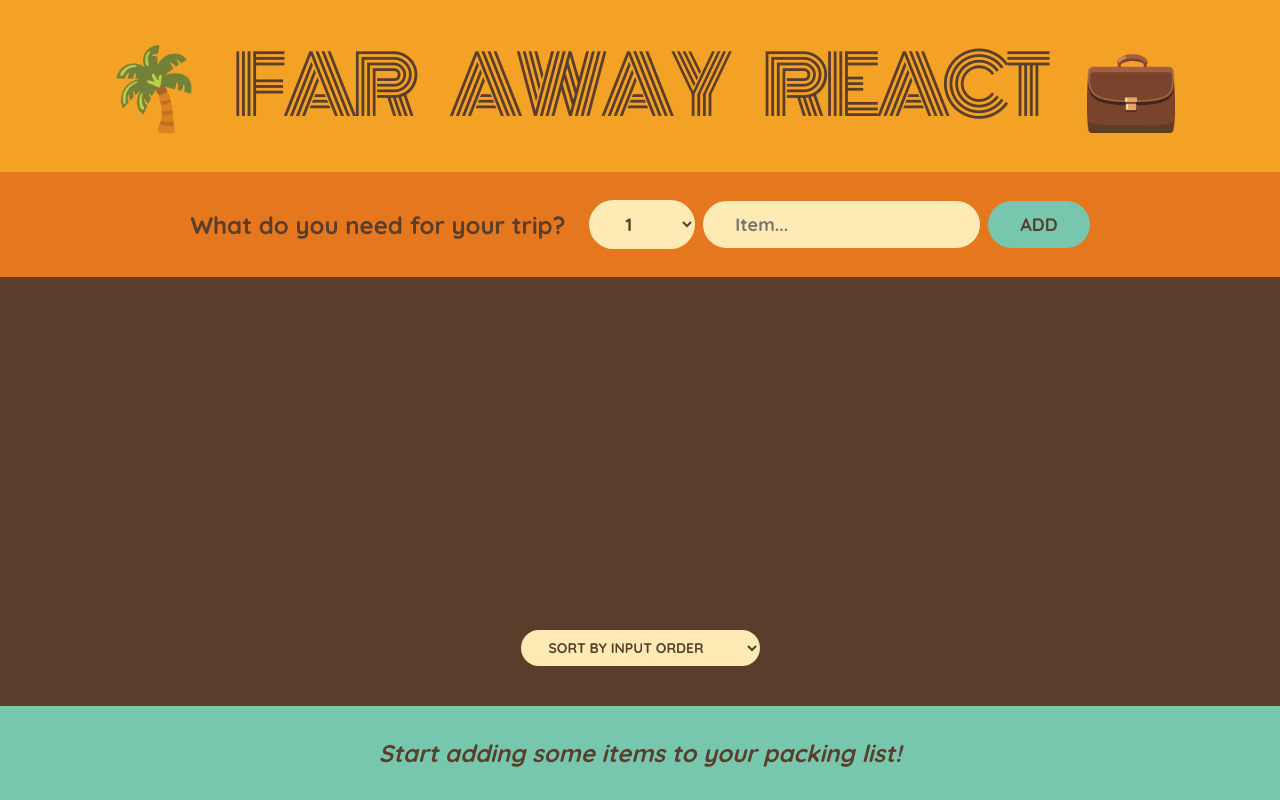
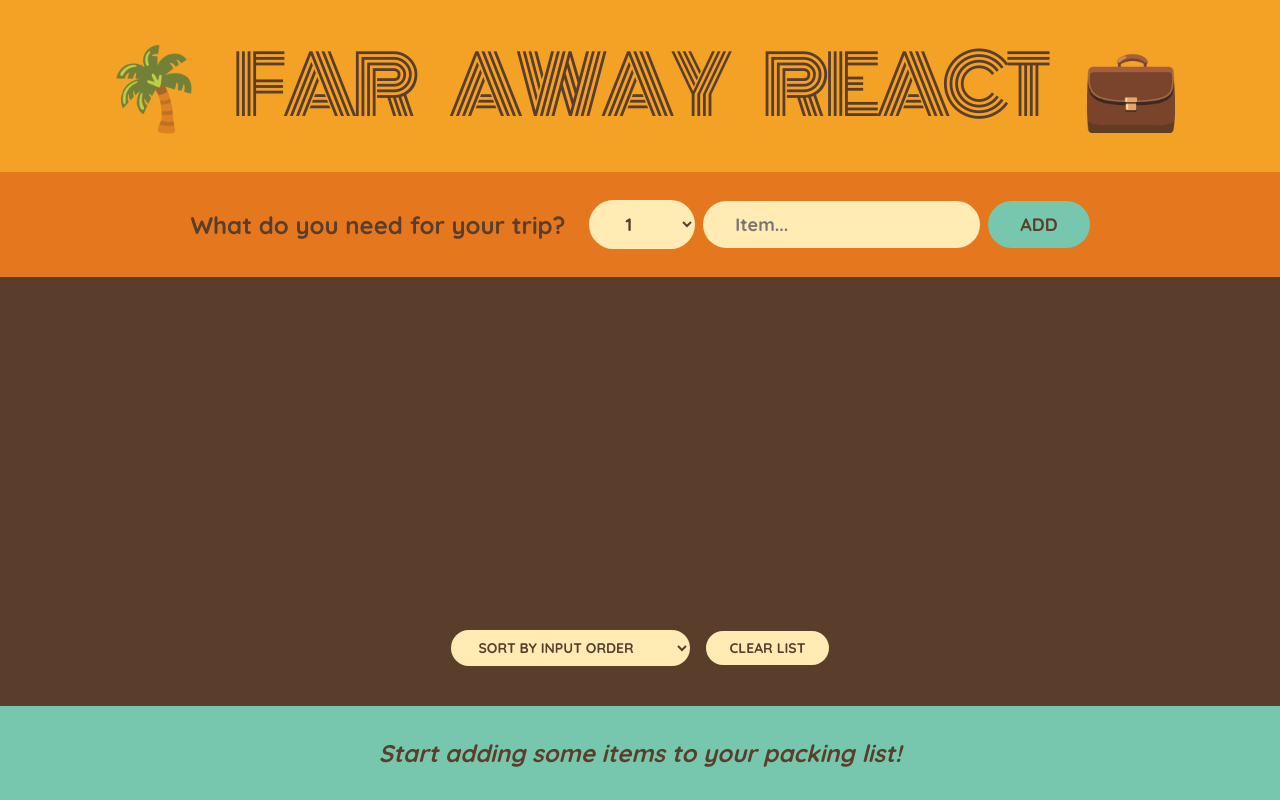
Before and after one commit to SimAndrew/FarAway-TodoList-React, a React (Vite) app: page / in a window 1280 px wide. Built offline with nearby package versions, Linux system fonts and the light colour scheme.

Commit message:
feat: add button (handleClearList) to clear the (PackingList), after click on alert window Ok button

```diff
--- a/src/App.jsx
+++ b/src/App.jsx
@@ -20,6 +20,14 @@
 		);
 	}
 
+	function handleClearList() {
+		const confirmed = window.confirm(
+			'Are you sure you want to delete all items?',
+		);
+
+		if (confirmed) setItems([]);
+	}
+
 	return (
 		<div className="app">
 			<Logo />
@@ -28,6 +36,7 @@
 				items={items}
 				onDeleteItem={handleDeleteItem}
 				onToggleItem={handleToggleItem}
+				onClearList={handleClearList}
 			/>
 			<Stats items={items} />
 		</div>
@@ -78,7 +87,7 @@
 	);
 }
 
-function PackingList({ items, onDeleteItem, onToggleItem }) {
+function PackingList({ items, onDeleteItem, onToggleItem, onClearList }) {
 	const [sortBy, setSortBy] = useState('input');
 	let sortedItems;
 
@@ -113,6 +122,7 @@
 					<option value="description">Sort by description</option>
 					<option value="packed">Sort by packed status</option>
 				</select>
+				<button onClick={onClearList}>Clear list</button>
 			</div>
 		</div>
 	);
```
